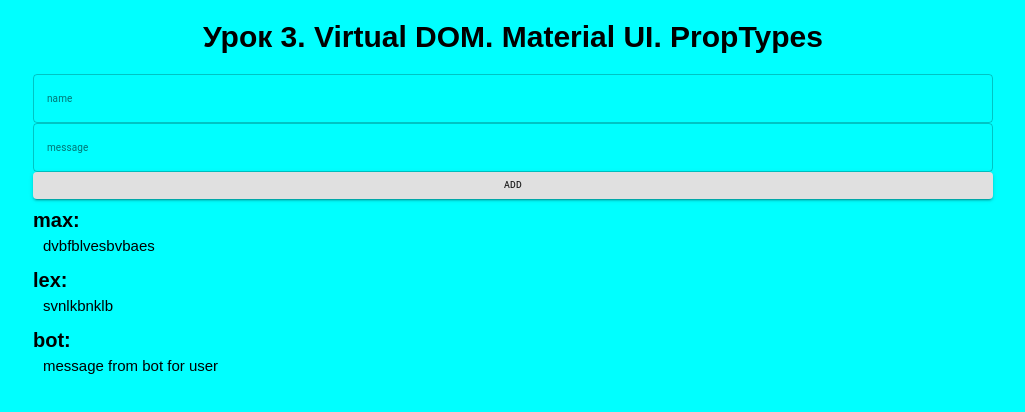
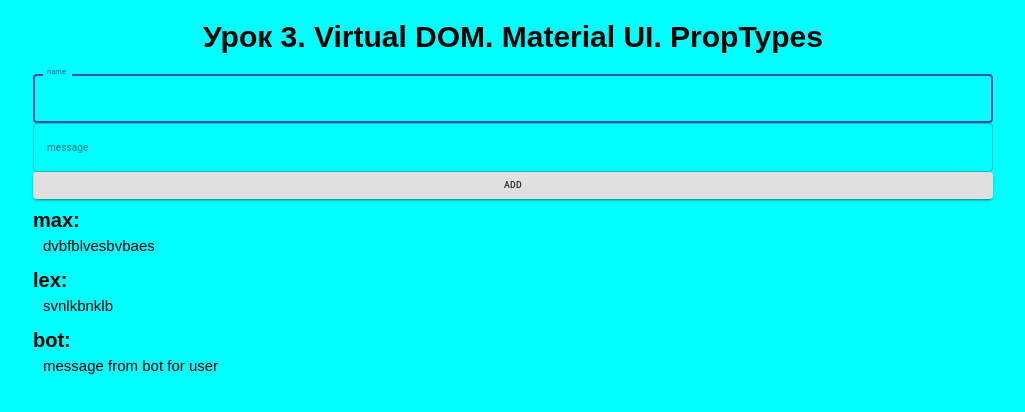
Before and after one commit to oJohnRock/gb-react, a React (Create React App) app: page / in a window 1280 px wide. Shown: the top 412 px of the page, without its empty margins (127-1152 px from the left). Built offline with nearby package versions, Linux system fonts and the light colour scheme.

Commit message:
Задание 2

```diff
--- a/src/App.js
+++ b/src/App.js
@@ -1,4 +1,4 @@
-import React, { useEffect, useState } from "react";
+import React, { useEffect, useState, useRef } from "react";
 import "./App.scss";
 import Title from "./Title";
 import { Button, TextField } from "@material-ui/core";
@@ -42,6 +42,7 @@ function App() {
 
     useEffect(() => {
         const lastMessage = messageList[messageList.length - 1];
+        if (lastMessage == undefined) return;
 
         const timerId = setTimeout(() => {
             if (lastMessage.author !== "bot") {
@@ -59,6 +60,11 @@ function App() {
         }, 1500);
     }, [messageList]);
 
+    const inputRef = useRef(null);
+    useEffect(() => {
+        inputRef.current?.focus();
+    }, []);
+
     return (
         <header className="header">
             <div className="container">
@@ -71,6 +77,8 @@ function App() {
                             variant="outlined"
                             className="messages__input"
                             onChange={authorChange}
+                            ref={inputRef}
+                            autoFocus
                         />
                         <TextField
                             id="outlined-basic"
```
